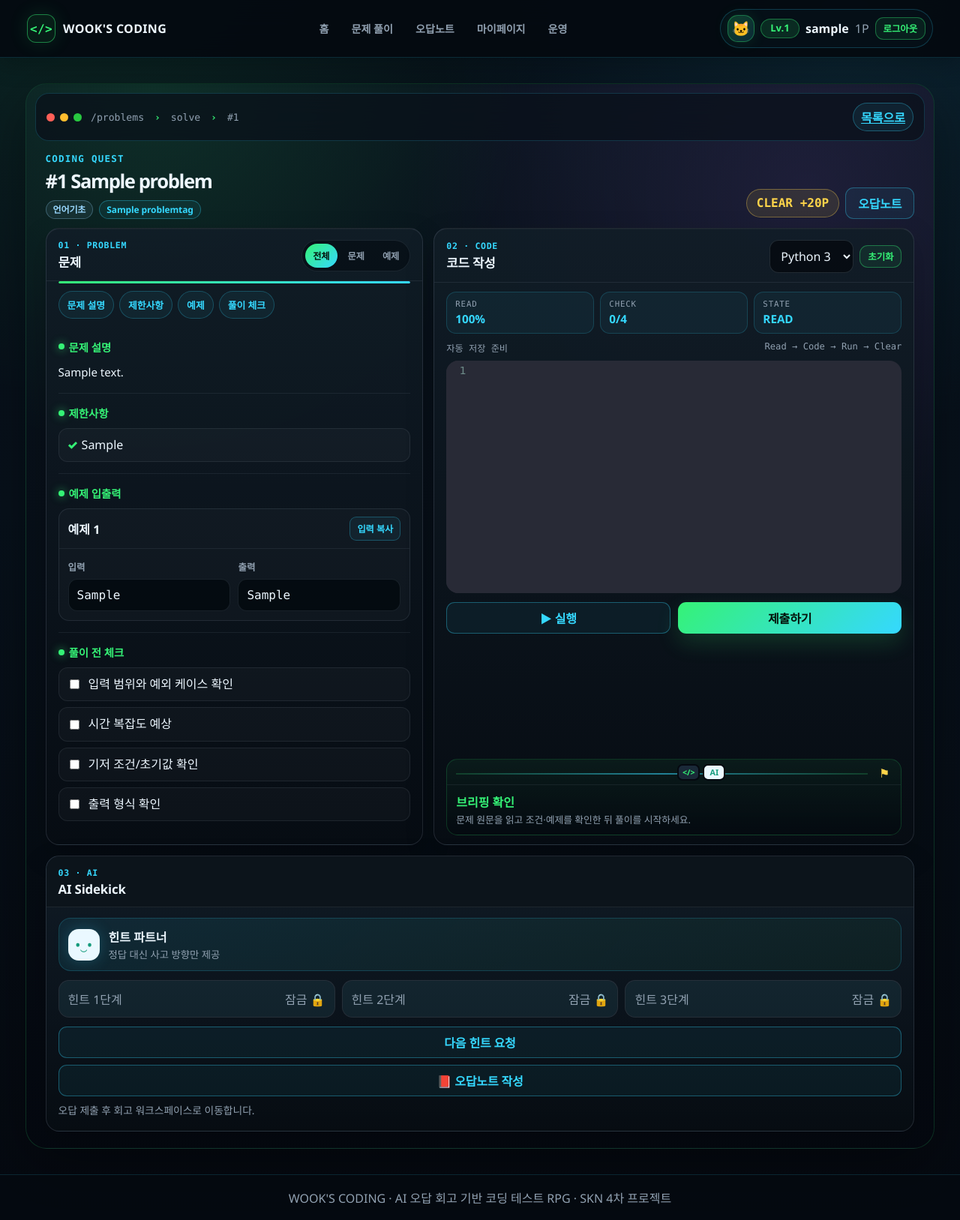
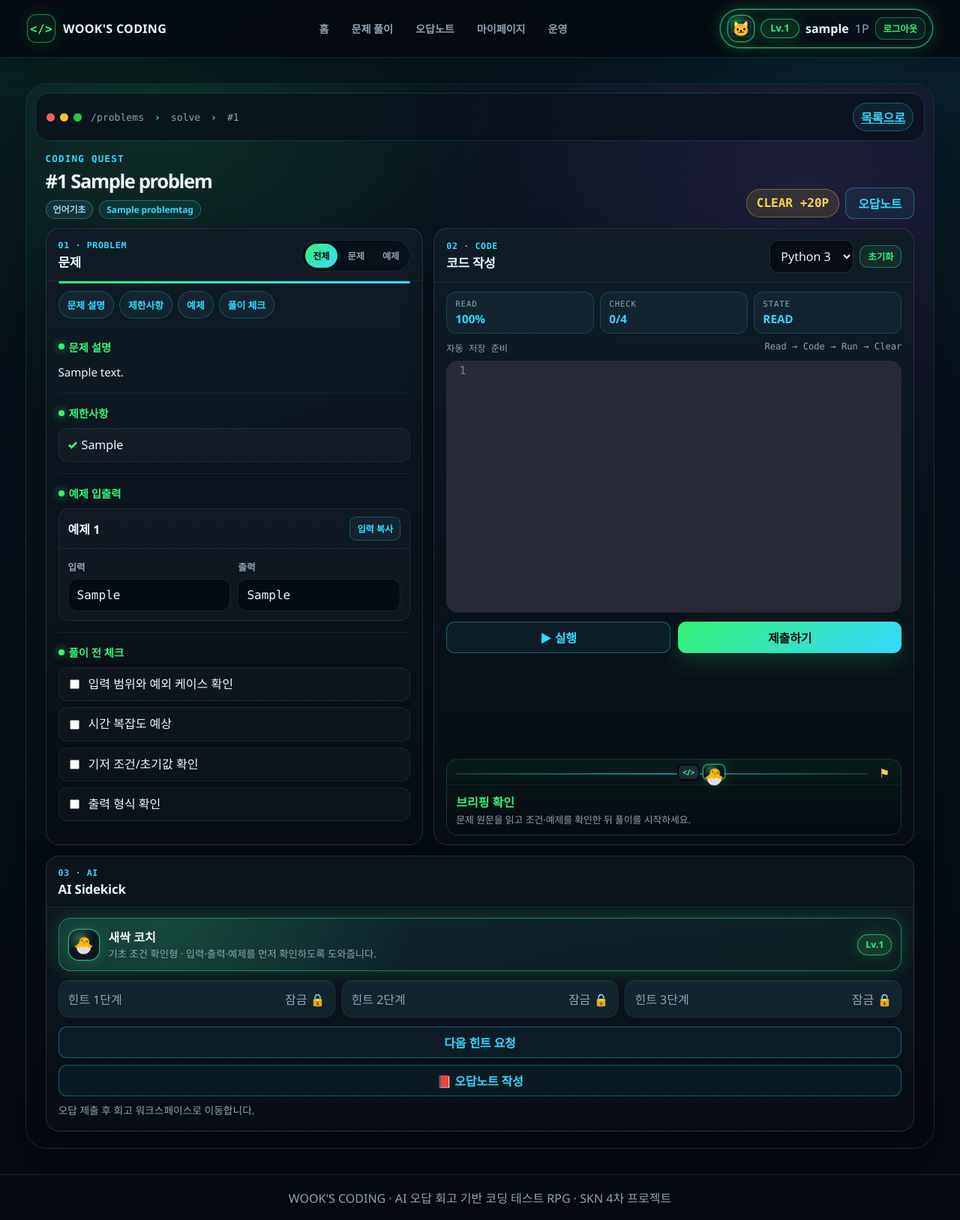
Before and after one commit to keroro7729/SKN_4rd_1TEAM, a Django app: page /problems/1/ in a window 1280 px wide. Shown: the whole page at 75% size. Run offline with Django 5.2, Linux system fonts and the light colour scheme; a user stored in the database is signed in; tables that the repository leaves empty hold one stand-in row (values such as "Sample post").

Commit message:
feat: add level based sidekick and profile frames

```diff
--- a/django/static/css/pages/problem_solve.css
+++ b/django/static/css/pages/problem_solve.css
@@ -545,3 +545,64 @@
   .result-card,
   .result-area { max-height: 240px; }
 }
+
+
+/* PROBLEM_SOLVE_SIDEKICK_V49: level-based AI partner profile */
+.hint-partner-card.level-frame {
+  position: relative;
+  border-color: color-mix(in srgb, var(--level-main, #35f276) 44%, transparent) !important;
+  background:
+    radial-gradient(circle at 12% 12%, color-mix(in srgb, var(--level-main, #35f276) 17%, transparent), transparent 34%),
+    linear-gradient(135deg, rgba(53,216,255,.08), rgba(53,242,118,.04)) !important;
+  box-shadow: 0 0 24px var(--level-glow, rgba(53,242,118,.16));
+}
+
+.hint-partner-avatar.level-frame,
+.mini-ai.level-frame {
+  border: 1px solid color-mix(in srgb, var(--level-main, #35f276) 68%, transparent) !important;
+  background:
+    radial-gradient(circle at 35% 28%, color-mix(in srgb, var(--level-main, #35f276) 24%, #ffffff 10%), transparent 46%),
+    #0d1723 !important;
+  color: #fff !important;
+  box-shadow:
+    0 0 0 1px color-mix(in srgb, var(--level-sub, #35d8ff) 18%, transparent),
+    0 0 20px var(--level-glow, rgba(53,242,118,.18)) !important;
+  font-size: 1.35rem;
+}
+
+.partner-lv-chip {
+  margin-left: auto;
+  flex: 0 0 auto;
+  display: inline-flex;
+  align-items: center;
+  justify-content: center;
+  min-width: 46px;
+  height: 28px;
+  padding: 0 9px;
+  border-radius: 999px;
+  border: 1px solid rgba(53,242,118,.35);
+  font-weight: 950;
+  font-size: .76rem;
+  letter-spacing: .01em;
+}
+
+.hint-partner-card strong {
+  color: var(--text, #f0f7ff);
+}
+
+.hint-partner-card small {
+  max-width: 220px;
+  line-height: 1.45;
+}
+
+@supports not (color: color-mix(in srgb, #fff 50%, #000)) {
+  .hint-partner-card.level-frame,
+  .hint-partner-avatar.level-frame,
+  .mini-ai.level-frame {
+    border-color: var(--level-main, #35f276) !important;
+  }
+}
+
+@media (max-width: 1280px) {
+  .hint-partner-card small { max-width: none; }
+}
--- a/django/static/css/pages/profile_avatar.css
+++ b/django/static/css/pages/profile_avatar.css
@@ -457,3 +457,56 @@
     font-weight: 900;
   }
 }
+
+
+/* PROFILE_AVATAR_LEVEL_V49: level-based borders for header/mypage/avatar shop */
+.level-frame-1 { --level-main: #35f276; --level-sub: #35d8ff; --level-glow: rgba(53, 242, 118, 0.20); }
+.level-frame-2 { --level-main: #7cf7ff; --level-sub: #35f276; --level-glow: rgba(124, 247, 255, 0.22); }
+.level-frame-3 { --level-main: #b66cff; --level-sub: #35d8ff; --level-glow: rgba(182, 108, 255, 0.24); }
+.level-frame-4 { --level-main: #ffd54a; --level-sub: #ff8f3d; --level-glow: rgba(255, 213, 74, 0.26); }
+.level-frame-5 { --level-main: #ff8fd4; --level-sub: #b66cff; --level-glow: rgba(255, 143, 212, 0.24); }
+.level-frame-6 { --level-main: #ff6473; --level-sub: #ffd54a; --level-glow: rgba(255, 100, 115, 0.28); }
+.level-frame-7 { --level-main: #35d8ff; --level-sub: #35f276; --level-glow: rgba(53, 216, 255, 0.32); }
+
+.avatar-player-pill.level-frame,
+.profile-avatar-trigger.level-frame,
+.player-avatar.profile-avatar-page-trigger.level-frame,
+.profile-avatar-current-icon.level-frame,
+.profile-avatar-mini.level-frame {
+  border-color: color-mix(in srgb, var(--level-main) 72%, transparent) !important;
+  box-shadow:
+    0 0 0 1px color-mix(in srgb, var(--level-sub) 22%, transparent),
+    0 0 24px var(--level-glow),
+    inset 0 0 18px color-mix(in srgb, var(--level-main) 10%, transparent) !important;
+}
+
+.profile-avatar-trigger.level-frame,
+.player-avatar.profile-avatar-page-trigger.level-frame,
+.profile-avatar-current-icon.level-frame {
+  background:
+    radial-gradient(circle at 35% 25%, color-mix(in srgb, var(--level-main) 34%, transparent), transparent 44%),
+    linear-gradient(145deg, rgba(11, 19, 30, 0.96), rgba(7, 13, 22, 0.96)) !important;
+}
+
+.avatar-level-badge.level-frame,
+.partner-lv-chip.level-frame {
+  border-color: color-mix(in srgb, var(--level-main) 62%, transparent) !important;
+  color: var(--level-main) !important;
+  background: color-mix(in srgb, var(--level-main) 13%, transparent) !important;
+  box-shadow: 0 0 18px var(--level-glow) !important;
+}
+
+.profile-avatar-popup-card.selected .profile-avatar-popup-icon {
+  border-color: color-mix(in srgb, var(--level-main, #35f276) 48%, transparent);
+}
+
+@supports not (color: color-mix(in srgb, #fff 50%, #000)) {
+  .avatar-player-pill.level-frame,
+  .profile-avatar-trigger.level-frame,
+  .player-avatar.profile-avatar-page-trigger.level-frame,
+  .profile-avatar-current-icon.level-frame,
+  .profile-avatar-mini.level-frame {
+    border-color: var(--level-main) !important;
+    box-shadow: 0 0 22px var(--level-glow) !important;
+  }
+}
--- a/django/templates/base.html
+++ b/django/templates/base.html
@@ -5,12 +5,12 @@
   <meta charset="UTF-8">
   <meta name="viewport" content="width=device-width, initial-scale=1.0">
   <title>{% block title %}WOOK'S CODING{% endblock %}</title>
-  <link rel="stylesheet" href="{% static 'css/style.css' %}?v=front-v46-avatar-level">
-  <link rel="stylesheet" href="{% static 'css/pages/profile_avatar.css' %}?v=profile-avatar-level-v46">
+  <link rel="stylesheet" href="{% static 'css/style.css' %}?v=front-v49-level-sidekick">
+  <link rel="stylesheet" href="{% static 'css/pages/profile_avatar.css' %}?v=profile-avatar-level-sidekick-v49">
   {% block extra_head %}{% endblock %}
 </head>
-<body class="app-shell">
-{# PROFILE_AVATAR_LEVEL_V46_BASE: 프로필만 적용, 동물 상점은 팝업으로 표시 #}
+<body class="app-shell {% if user.is_authenticated %}player-level-{{ user.level_number }}{% else %}player-level-1{% endif %}">
+{# PROFILE_AVATAR_LEVEL_V49_BASE: 레벨별 프로필 테두리 + 힌트 파트너 연동 #}
   <header class="game-site-header">
     <a class="game-logo" href="{% url 'home' %}" aria-label="WOOK'S CODING 홈">
       <span class="game-logo-mark">&lt;/&gt;</span>
@@ -33,11 +33,11 @@
     </nav>
 
     {% if user.is_authenticated %}
-      <div class="game-player-pill avatar-player-pill">
-        <button type="button" class="profile-avatar-trigger" data-avatar-modal-open aria-label="동물 프로필 변경">
-          <span class="profile-avatar-mini" aria-hidden="true">{{ user.avatar_icon }}</span>
+      <div class="game-player-pill avatar-player-pill level-frame level-frame-{{ user.level_number }}">
+        <button type="button" class="profile-avatar-trigger level-frame level-frame-{{ user.level_number }}" data-avatar-modal-open aria-label="동물 프로필 변경">
+          <span class="profile-avatar-mini level-frame level-frame-{{ user.level_number }}" aria-hidden="true">{{ user.avatar_icon }}</span>
         </button>
-        <span class="game-player-level avatar-level-badge" title="{{ user.level_name }} · {{ user.point }}P">Lv.{{ user.level_number }}</span>
+        <span class="game-player-level avatar-level-badge level-frame level-frame-{{ user.level_number }}" title="{{ user.level_name }} · {{ user.point }}P">Lv.{{ user.level_number }}</span>
         <strong>{{ user.username }}</strong>
         <span>{{ user.point }}P</span>
         <form action="{% url 'accounts:logout' %}" method="post" class="logout-form">
@@ -126,6 +126,6 @@
   {% endif %}
 
   {% block scripts %}{% endblock %}
-  <script src="{% static 'js/profile_avatar.js' %}?v=profile-avatar-level-v46"></script>
+  <script src="{% static 'js/profile_avatar.js' %}?v=profile-avatar-level-sidekick-v49"></script>
 </body>
 </html>
--- a/django/templates/mypage/mypage.html
+++ b/django/templates/mypage/mypage.html
@@ -2,9 +2,9 @@
 {% block title %}마이페이지 · WOOK'S CODING{% endblock %}
 {% block content %}
 <section class="game-page mypage-page">
-  {# PROFILE_AVATAR_LEVEL_V46_MYPAGE: 기존 마이페이지 레이아웃 유지, 프로필 아이콘만 팝업 트리거로 변경 #}
+  {# PROFILE_AVATAR_LEVEL_V49_MYPAGE: 기존 마이페이지 레이아웃 유지, 프로필 아이콘만 팝업 트리거로 변경 #}
   <div class="game-topbar"><div class="game-window-dots"><span></span><span></span><span></span></div><div class="game-route">/player <b>›</b> dashboard <b>›</b> {{ user.username }}</div><div class="game-mode-pill">PLAYER DASHBOARD</div></div>
-  <div class="game-hero compact-hero player-hero-card"><div><p class="game-eyebrow">My Growth Dashboard</p><h1 class="game-title">{{ user.username }}님의 <span class="accent">성장 현황</span></h1><p class="game-sub">현재 Lv.{{ user.level_number }} {{ user.level_name }} · {{ user.point }}P · 프로필을 누르면 동물 상점이 열립니다.</p></div><button type="button" class="player-avatar profile-avatar-page-trigger" data-avatar-modal-open aria-label="동물 프로필 변경"><span>{{ user.avatar_icon }}</span><small>Lv.{{ user.level_number }}</small></button></div>
+  <div class="game-hero compact-hero player-hero-card"><div><p class="game-eyebrow">My Growth Dashboard</p><h1 class="game-title">{{ user.username }}님의 <span class="accent">성장 현황</span></h1><p class="game-sub">현재 Lv.{{ user.level_number }} {{ user.level_name }} · {{ user.point }}P · 프로필을 누르면 동물 상점이 열립니다.</p></div><button type="button" class="player-avatar profile-avatar-page-trigger level-frame level-frame-{{ user.level_number }}" data-avatar-modal-open aria-label="동물 프로필 변경"><span>{{ user.avatar_icon }}</span><small>Lv.{{ user.level_number }}</small></button></div>
   <div class="mypage-shell">
     <div class="game-stat-grid"><div class="game-stat-card"><span>총 풀이</span><strong>{{ summary.total_submissions }}</strong></div><div class="game-stat-card"><span>정답률</span><strong>{{ summary.accuracy }}%</strong></div><div class="game-stat-card"><span>오답노트</span><strong>{{ summary.wrong_note_count }}</strong></div><div class="game-stat-card"><span>복습 완료</span><strong>{{ summary.reviewed_count }}</strong></div></div>
     <div class="mypage-layout">
--- a/django/templates/problems/problem_solve.html
+++ b/django/templates/problems/problem_solve.html
@@ -4,6 +4,7 @@
 {% block extra_head %}
 <link rel="stylesheet" href="https://cdnjs.cloudflare.com/ajax/libs/codemirror/5.65.16/codemirror.min.css">
 <link rel="stylesheet" href="https://cdnjs.cloudflare.com/ajax/libs/codemirror/5.65.16/theme/dracula.min.css">
+<link rel="stylesheet" href="{% static 'css/pages/problem_solve.css' %}?v=sidekick-level-v49">
 {% endblock %}
 
 {% block content %}
@@ -141,7 +142,7 @@
         <div class="mini-track">
           <div class="mini-party">
             <span class="mini-avatar">&lt;/&gt;</span>
-            <span class="mini-ai">AI</span>
+            {% if user.is_authenticated %}<span class="mini-ai level-frame level-frame-{{ user.level_number }}">{{ user.hint_partner_icon }}</span>{% else %}<span class="mini-ai">AI</span>{% endif %}
           </div>
           <span class="mini-flag">⚑</span>
         </div>
@@ -160,13 +161,25 @@
         </div>
       </div>
 
-      <div class="sidekick-status">
-        <span class="sidekick-face">•‿•</span>
+      {% if user.is_authenticated %}
+      <div class="sidekick-status hint-partner-card level-frame level-frame-{{ user.level_number }}">
+        <span class="sidekick-face hint-partner-avatar level-frame level-frame-{{ user.level_number }}" aria-hidden="true">{{ user.hint_partner_icon }}</span>
         <div>
-          <strong>힌트 파트너</strong>
-          <small>정답 대신 사고 방향만 제공</small>
+          <strong>{{ user.hint_partner_name }}</strong>
+          <small>{{ user.hint_partner_title }} · {{ user.hint_partner_message }}</small>
         </div>
+        <span class="partner-lv-chip level-frame level-frame-{{ user.level_number }}">Lv.{{ user.level_number }}</span>
       </div>
+      {% else %}
+      <div class="sidekick-status hint-partner-card level-frame level-frame-1">
+        <span class="sidekick-face hint-partner-avatar level-frame level-frame-1" aria-hidden="true">🐣</span>
+        <div>
+          <strong>새싹 코치</strong>
+          <small>기초 조건 확인형 · 입력·출력·예제를 먼저 확인하도록 도와줍니다.</small>
+        </div>
+        <span class="partner-lv-chip level-frame level-frame-1">Lv.1</span>
+      </div>
+      {% endif %}
 
       <div class="sidekick-guide">
         <strong>사용 흐름</strong>
@@ -201,5 +214,5 @@
 <script src="https://cdnjs.cloudflare.com/ajax/libs/codemirror/5.65.16/codemirror.min.js"></script>
 <script src="https://cdnjs.cloudflare.com/ajax/libs/codemirror/5.65.16/mode/python/python.min.js"></script>
 <script src="https://cdnjs.cloudflare.com/ajax/libs/codemirror/5.65.16/addon/edit/matchbrackets.min.js"></script>
-<script src="{% static 'js/problem_solve.js' %}?v=three-split-v17"></script>
+<script src="{% static 'js/problem_solve.js' %}?v=sidekick-level-v49"></script>
 {% endblock %}
```
Also changed, not shown: django/accounts/models.py (+89 -1 lines).
